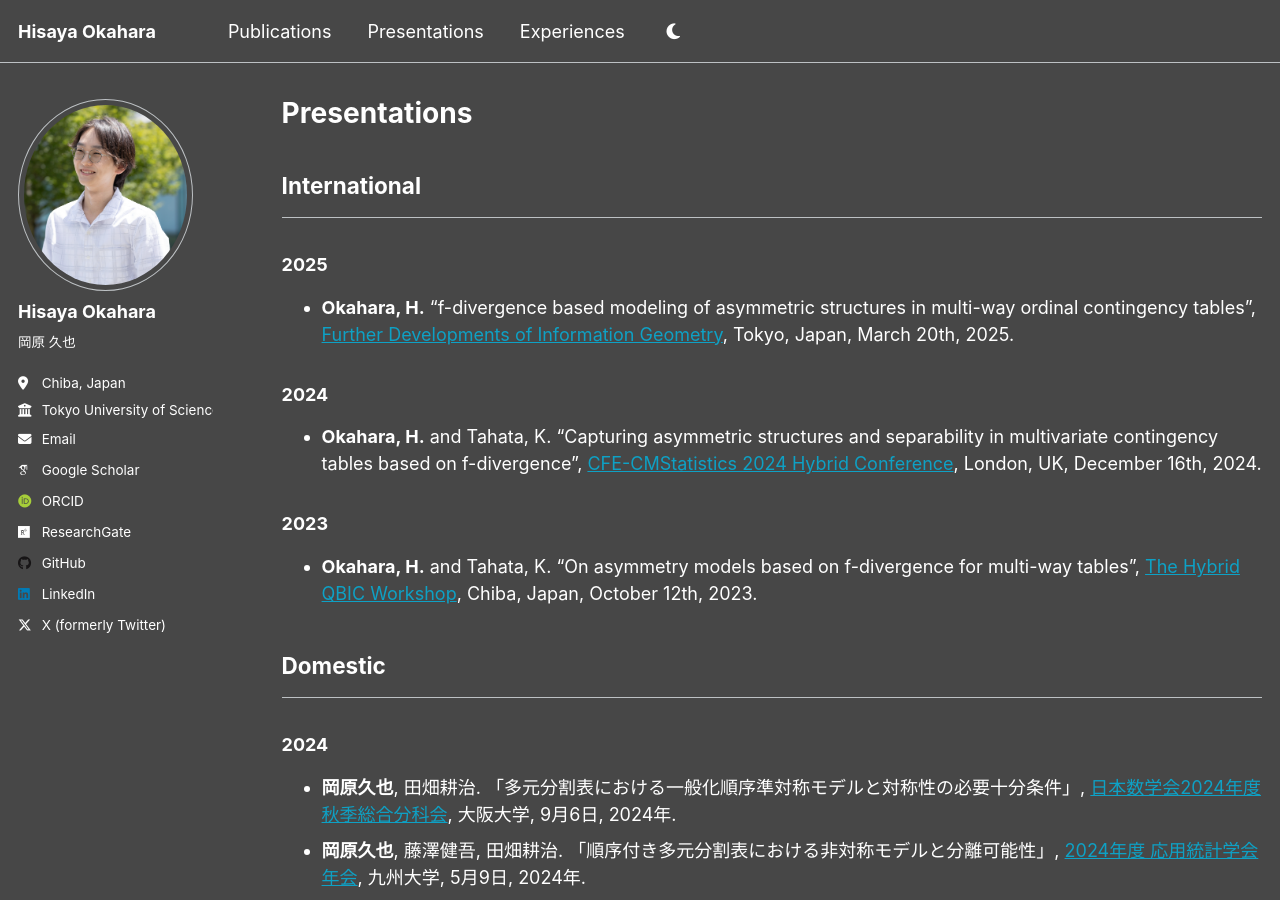
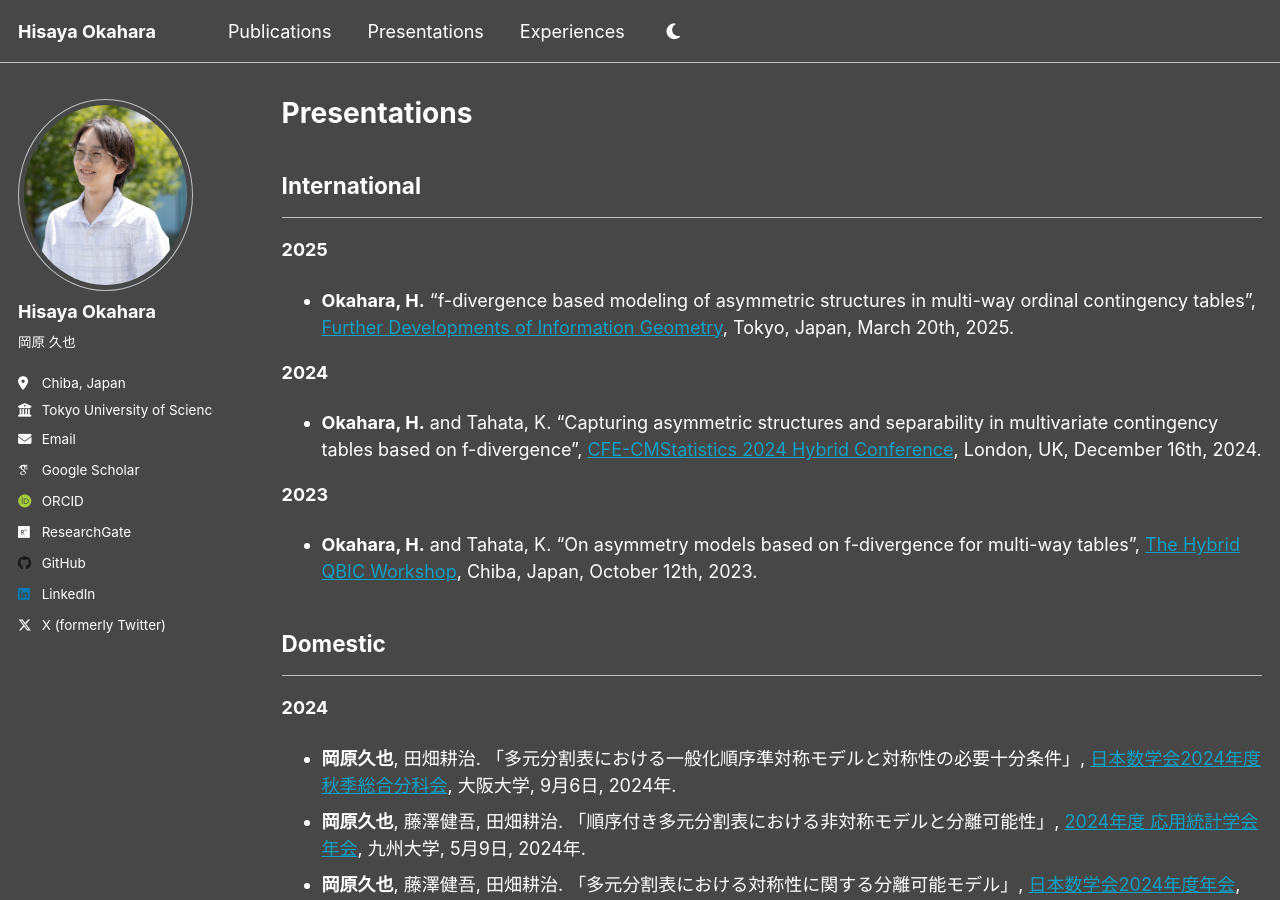
Before and after one commit to h-okahara/h-okahara.github.io, a Jekyll site: the page built from _pages/presentations.md, in a window 1280 px wide and 900 px high. Built offline with Jekyll 4.4.1, drawn with Linux system fonts in a browser that asks for light colours; some web fonts are replaced.

```diff
--- a/_pages/presentations.md
+++ b/_pages/presentations.md
@@ -7,33 +7,33 @@ author_profile: true
 
 ## International
 ---
-### 2025
+**2025**
 - **Okahara, H.** "f-divergence based modeling of asymmetric structures in multi-way ordinal contingency tables", [Further Developments of Information Geometry](https://sites.google.com/view/fdig2025/), Tokyo, Japan, March 20th, 2025.
 
-### 2024
+**2024**
 - **Okahara, H.** and Tahata, K. "Capturing asymmetric structures and separability in multivariate contingency tables based on f-divergence", [CFE-CMStatistics 2024 Hybrid Conference](https://www.cmstatistics.org/CFECMStatistics2024/index.php), London, UK, December 16th, 2024.
 
-### 2023
+**2023**
 - **Okahara, H.** and Tahata, K. "On asymmetry models based on f-divergence for multi-way tables", [The Hybrid QBIC Workshop](https://www.rs.noda.tus.ac.jp/qbic/VQBICworkshop2023new.html), Chiba, Japan, October 12th, 2023.
 
 
 ## Domestic
 ---
-### 2024
+**2024**
 - **岡原久也**, 田畑耕治. 「多元分割表における一般化順序準対称モデルと対称性の必要十分条件」, [日本数学会2024年度秋季総合分科会](https://www.mathsoc.jp/activity/meeting/osaka24sept/index.html), 大阪大学, 9月6日, 2024年.
 - **岡原久也**, 藤澤健吾, 田畑耕治. 「順序付き多元分割表における非対称モデルと分離可能性」, [2024年度 応用統計学会年会](https://www.applstat.gr.jp/event/annual_meeting/am-2024/), 九州大学, 5月9日, 2024年.
 - **岡原久也**, 藤澤健吾, 田畑耕治. 「多元分割表における対称性に関する分離可能モデル」, [日本数学会2024年度年会](https://www.mathsoc.jp/activity/meeting/omu24mar/), 大阪公立大学, 3月19日, 2024年.
 
-### 2023
+**2023**
 - **岡原久也**, 藤澤健吾, 田畑浩治. 「順序カテゴリをもつ多元分割表におけるf-divergenceに基づいた非対称モデルについて」, [日本数学会2023年度秋季総合分科会](https://www.mathsoc.jp/activity/meeting/tohoku23sept/), 東北大学, 9月23日, 2023年.
 - **岡原久也**, 田畑耕治. 「順序カテゴリをもつ多元分割表における非対称モデルについて」, [2023年度 応用統計学会年会](https://www.applstat.gr.jp/event/annual_meeting/am-2023/), 北海道大学, 4月22日, 2023年.
 
 
 ## Seminars & Workshops
 ---
-### 2024
+**2024**
 - **岡原久也**. 「多次元分割表モデリング ~f-divergenceに基づく順序準対称モデルと対称構造の構成~」, [第3回データサイエンス医療研究部門シンポジウム](https://www.rs.tus.ac.jp/de-tasaiensuiryou/activity.html), 東京理科大学, 11月, 2024年.
 - **岡原久也**, 田畑浩治. 「多元分割表におけるf-divergenceに基づく順序準対称モデルと対称構造の構成」, [統計サマーセミナー2024](https://sites.google.com/view/ysg2024), 新潟県南魚沼郡湯沢町 湯沢ニューオータニ, 7月30日, 2024年.
 
-### 2023
+**2023**
 - **岡原久也**, 藤澤健吾, 田畑浩治. 「順序付き多元分割表におけるf-divergenceに基づいた非対称モデルについて」, [統計サマーセミナー2023](https://sites.google.com/view/ysg2023/), 福井県あわら市 あわら温泉 清風荘, 8月9日, 2023年.
```
